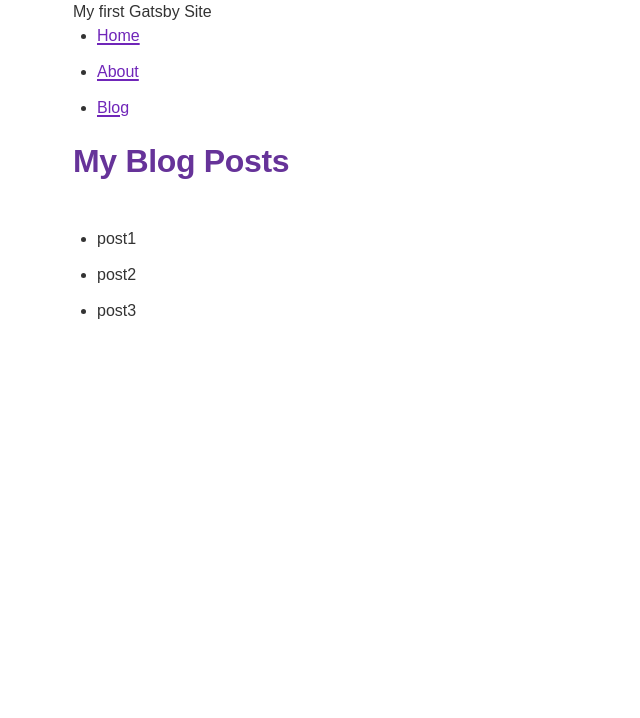
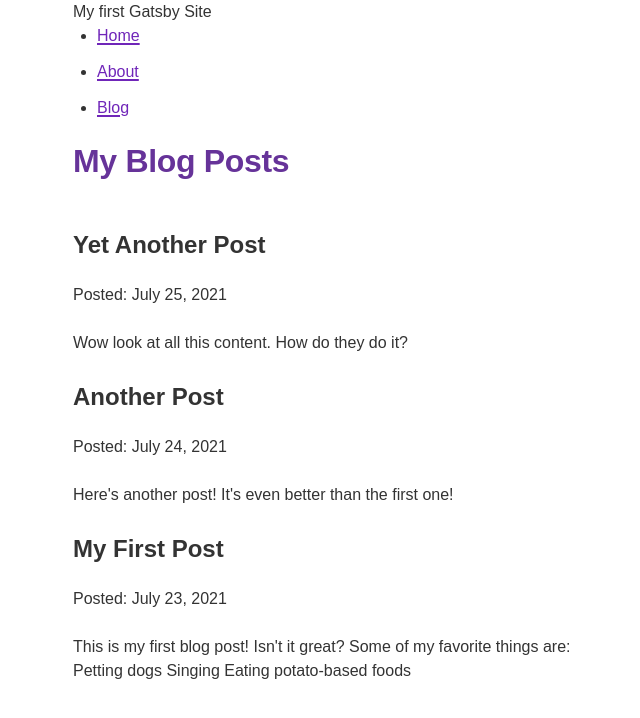
Before and after one commit to carmen136/my-first-Gatsby-project, a Gatsby site: page /blog in a window 1280 px wide. Shown: the whole page, without its empty margins (317-957 px from the left). Built offline with nearby package versions, Linux system fonts and the light colour scheme; Gatsby itself is replaced by a stand-in of ours.

Commit message:
use transformer plugin to add mdx content

```diff
--- a/blog/post1.mdx
+++ b/blog/post1.mdx
@@ -0,0 +1,13 @@
+---
+title: "My First Post"
+date: "2021-07-23"
+slug: "my-first-post"
+---
+
+This is my first blog post! Isn't it *great*?
+
+Some of my **favorite** things are:
+
+* Petting dogs
+* Singing
+* Eating potato-based foods
--- a/blog/post2.mdx
+++ b/blog/post2.mdx
@@ -0,0 +1,7 @@
+---
+title: "Another Post"
+date: "2021-07-24"
+slug: "another-post"
+---
+
+Here's another post! It's even better than the first one!
--- a/blog/post3.mdx
+++ b/blog/post3.mdx
@@ -0,0 +1,7 @@
+---
+title: "Yet Another Post"
+date: "2021-07-25"
+slug: "yet-another-post"
+---
+
+Wow look at all this content. How do they do it?
--- a/gatsby-config.js
+++ b/gatsby-config.js
@@ -24,6 +24,7 @@
         path: `${__dirname}/blog`,
       },
     },
+    "gatsby-plugin-mdx",
     // `gatsby-transformer-sharp`,
 
     {
--- a/package.json
+++ b/package.json
@@ -5,9 +5,11 @@
   "version": "0.1.0",
   "author": "Kyle Mathews <mathews.kyle@gmail.com>",
   "dependencies": {
+    "@mdx-js/react": "^2.3.0",
     "gatsby": "^5.14.0",
     "gatsby-plugin-image": "^3.14.0",
     "gatsby-plugin-manifest": "^5.14.0",
+    "gatsby-plugin-mdx": "^5.14.0",
     "gatsby-plugin-sharp": "^5.14.0",
     "gatsby-source-filesystem": "^5.14.0",
     "gatsby-transformer-sharp": "^5.14.0",
--- a/src/pages/blog.js
+++ b/src/pages/blog.js
@@ -7,26 +7,31 @@
 const BlogPage = ({ data }) => {
     return (
         <Layout pageTitle="My Blog Posts">
-            <ul>
             {
-                data.allFile.nodes.map(node => (
-                <li key={node.name}>
-                    {node.name}
-                </li>
+                data.allMdx.nodes.map(node => (
+                <article key={node.id}>
+                    <h2>{node.frontmatter.title}</h2>
+                    <p>Posted: {node.frontmatter.date}</p>
+                    <p>{node.excerpt}</p>
+                </article>
                 ))
             }
-            </ul>
         </Layout>
     )
 }
 
 export const BlogQuery = graphql`
     query {
-    allFile(filter: {sourceInstanceName: {eq: "blog"}}) {
-        nodes {
-        name
+        allMdx(sort: {frontmatter: {date: DESC}}) {
+            nodes {
+                frontmatter {
+                    date(formatString: "MMMM D, YYYY")
+                    title
+                }
+                id
+                excerpt
+            }
         }
-    }
     }
 `
 
```
Also changed, not shown: 1 other file.
